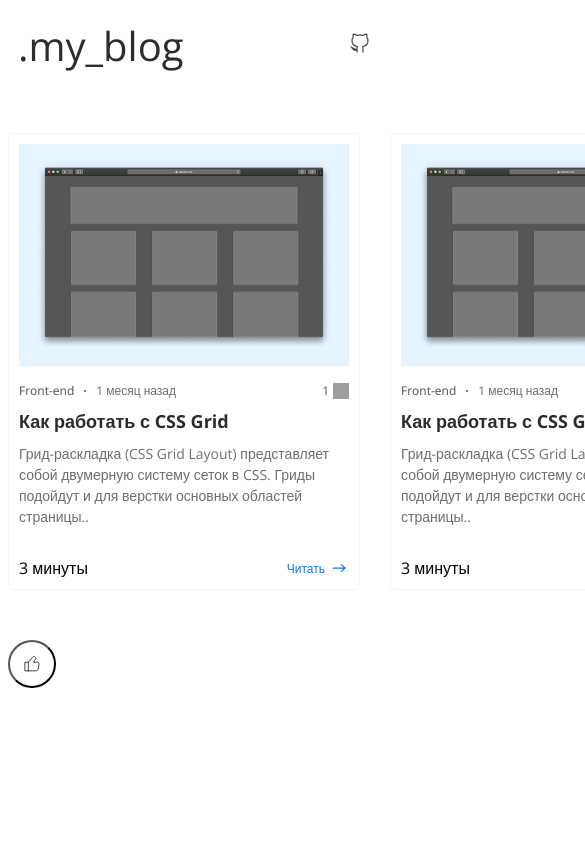
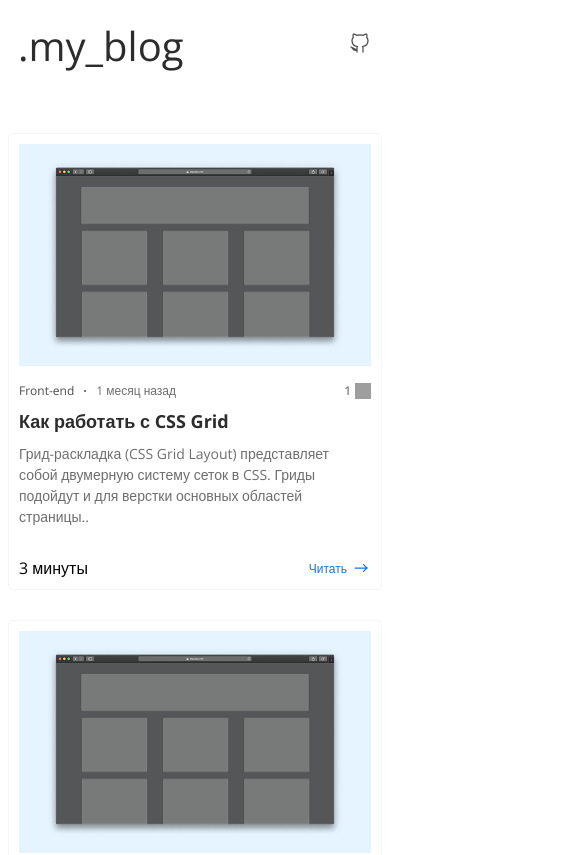
Before and after one commit to fakefedya/nextjs-homework, a Next.js app: page / in a window 390 px wide. Shown: the top 855 px of the page, 585 px wide, since content can reach past the window. Built offline with nearby package versions, Linux system fonts and the light colour scheme; grey boxes are pictures that could not be loaded.

Commit message:
posts grid update

```diff
--- a/app/(site)/page.module.css
+++ b/app/(site)/page.module.css
@@ -3,3 +3,15 @@
 	grid-template-columns: repeat(3, 1fr);
 	gap: 30px;
 }
+
+@media (max-width: 1200px) {
+	.cardGrid {
+		grid-template-columns: repeat(2, 1fr);
+	}
+}
+
+@media (max-width: 820px) {
+	.cardGrid {
+		grid-template-columns: repeat(1, 1fr);
+	}
+}
```
